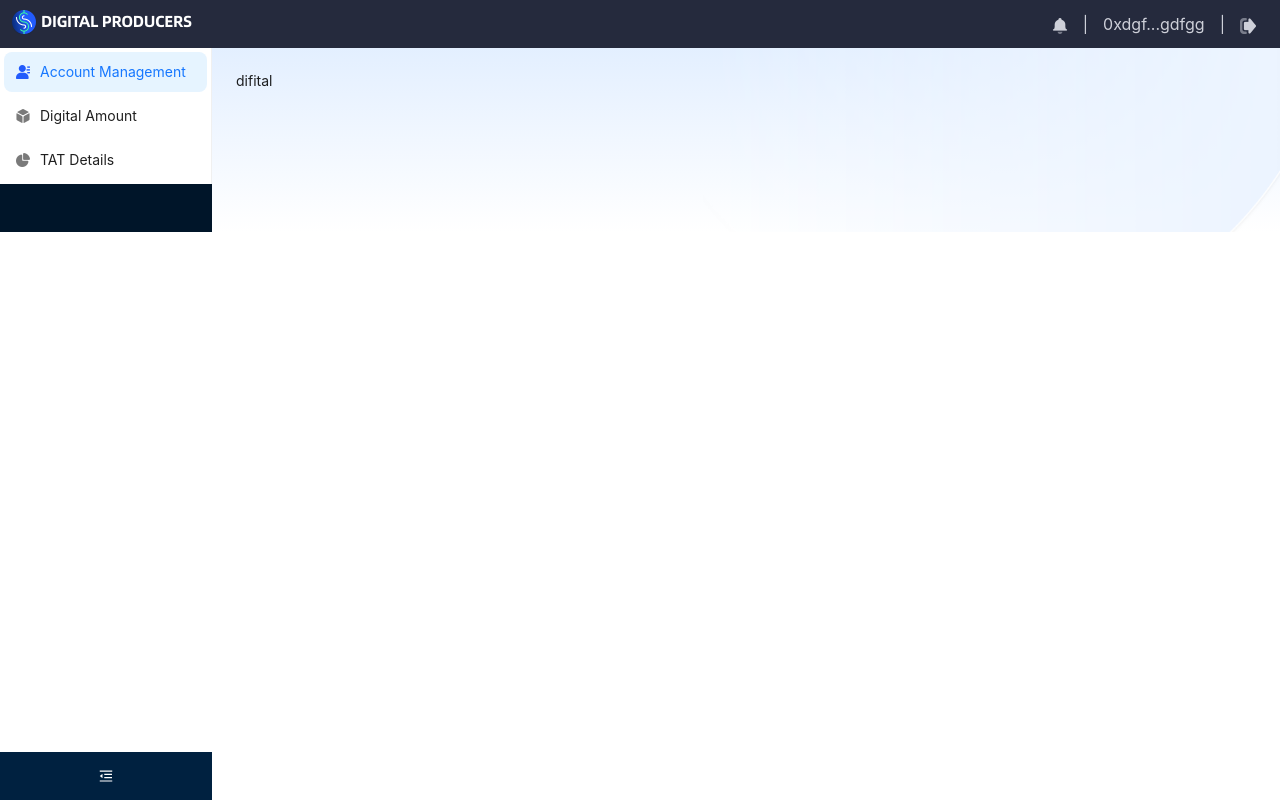
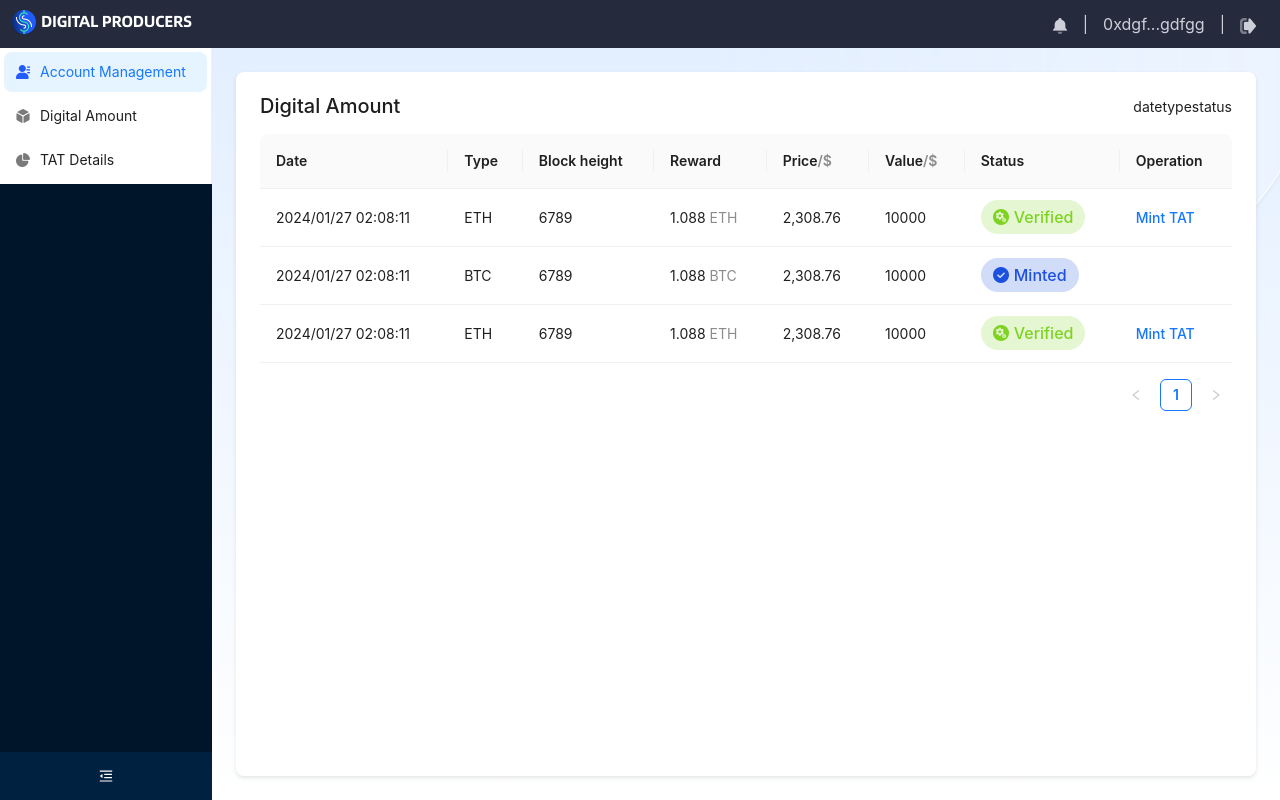
Before and after one commit to treasurenetprotocol/treasurenet-digitalAssets-platform-fe, a Vue app: page /manage/digital-amount in a window 1280 px wide. Built offline with nearby package versions, Linux system fonts and the light colour scheme.

Commit message:
add digital amount view

```diff
--- a/src/assets/common.less
+++ b/src/assets/common.less
@@ -2,9 +2,9 @@
 :where(.css-dev-only-do-not-override-19yxfbp).ant-menu-vertical .ant-menu-item,
 :where(.css-dev-only-do-not-override-19yxfbp).ant-menu-inline .ant-menu-submenu-title,
 :where(.css-dev-only-do-not-override-19yxfbp).ant-menu-vertical .ant-menu-submenu-title {
-  width: 100%;
+  width        : 100%;
   margin-inline: 0;
-  margin-block: 0;
+  margin-block : 0;
 }
 
 :where(.css-dev-only-do-not-override-19yxfbp).ant-menu .ant-menu-item,
@@ -14,22 +14,22 @@
 }
 
 :where(.css-dev-only-do-not-override-19yxfbp).ant-menu-light .ant-menu-item-selected {
-  font-weight: 500;
-  border-right: 3px solid #1677ff;
+  font-weight     : 500;
+  border-right    : 3px solid #1677ff;
   background-color: RGBA(213, 221, 252, 1.00);
 }
 
 :where(.css-dev-only-do-not-override-19yxfbp).ant-layout .ant-layout-sider-trigger,
 :where(.css-dev-only-do-not-override-19yxfbp).ant-layout .ant-layout-sider {
   background-color: #fff;
-  border-right: 1px solid #E8E8E8;
+  border-right    : 1px solid #E8E8E8;
 }
 
 :where(.css-dev-only-do-not-override-19yxfbp).ant-layout .ant-layout-sider-trigger {
-  color: #999;
-  text-align: left;
+  color       : #999;
+  text-align  : left;
   padding-left: 24px;
-  border-top: 1px solid #E8E8E8;
+  border-top  : 1px solid #E8E8E8;
 }
 
 :where(.css-dev-only-do-not-override-19yxfbp).ant-table-wrapper .ant-table {
@@ -43,3 +43,18 @@
   min-height   : calc(100vh - 96px);
   box-shadow   : 0px 2px 4px 0px rgba(0, 0, 0, 0.1);
 }
+
+.header-title {
+  display        : flex;
+  margin-bottom  : 18px;
+  align-items    : center;
+  justify-content: space-between;
+
+  h2 {
+    margin     : 0;
+    font-size  : 20px;
+    font-weight: 500;
+    color      : #1E1E1E;
+    line-height: 1;
+  }
+}
--- a/src/libs/utils.ts
+++ b/src/libs/utils.ts
@@ -2,3 +2,38 @@ export function addressCut(addr: string, len = 5, place = "..."): string {
   if (addr) return addr.slice(0, len) + place + addr.slice(-len);
   return "-";
 }
+
+export function num2zero(num: number): string | number {
+  if (num >= 10) return num;
+  return "0" + num;
+}
+
+export function realDate(dstr?: string | number): string {
+  const d = dstr ? new Date(dstr) : new Date();
+  return `${d.getFullYear()}/${num2zero(d.getMonth() + 1)}/${num2zero(
+    d.getDate()
+  )} ${num2zero(d.getHours())}:${num2zero(d.getMinutes())}:${num2zero(
+    d.getSeconds()
+  )}`;
+}
+
+export function numFormat(num: number | string | string[]) {
+  if (!num) return "-";
+
+  num = num.toString().split("."); // 分隔小数点
+  var arr = num[0].split("").reverse(); // 转换成字符数组并且倒序排列
+  var res: string[] = [];
+  for (var i = 0, len = arr.length; i < len; i++) {
+    if (i % 3 === 0 && i !== 0) {
+      res.push(","); // 添加分隔符
+    }
+    res.push(arr[i]);
+  }
+  res.reverse(); // 再次倒序成为正确的顺序
+  if (num[1]) {
+    // 如果有小数的话添加小数部分
+    return res.join("").concat("." + num[1]);
+  } else {
+    return res.join("");
+  }
+}
--- a/src/views/AccountManagementView.vue
+++ b/src/views/AccountManagementView.vue
@@ -1,6 +1,6 @@
 <template>
   <main class="card account">
-    <div class="title">
+    <div class="header-title">
       <h2>Account Management</h2>
       <a href="javascript:;" class="n-btn">
         <img src="@/assets/imgs/userbind-icon.png" alt="">
@@ -112,20 +112,6 @@ const data = [
 
 <style lang="less" scoped>
 .account {
-  .title {
-    display: flex;
-    margin-bottom: 18px;
-    align-items: center;
-    justify-content: space-between;
-
-    h2 {
-      margin: 0;
-      font-size: 20px;
-      font-weight: 500;
-      color: #1E1E1E;
-      line-height: 1;
-    }
-  }
   .n-btn {
     color: #fff;
     font-weight: 500;
--- a/src/views/DigitalAmountView.vue
+++ b/src/views/DigitalAmountView.vue
@@ -1,5 +1,135 @@
 <template>
-    difital
+  <main class="card digital">
+    <div class="header-title">
+      <h2>Digital Amount</h2>
+      <div class="choose">
+        <span>date</span>
+        <span>type</span>
+        <span>status</span>
+      </div>
+    </div>
+
+    <Table :columns="columns" :data-source="data">
+      <template #headerCell="{ column }">
+        <template v-if="column.key === 'price'">
+          Price<span style="color:#8c8c8c">/$</span>
+        </template>
+        <template v-if="column.key === 'value'">
+          Value<span style="color:#8c8c8c">/$</span>
+        </template>
+      </template>
+      <template #bodyCell="{ column, record }">
+        <template v-if="column.key === 'date'">{{ realDate(record.date) }}</template>
+        <template v-else-if="column.key === 'type'">{{ typeMaps[record.type] }}</template>
+        <template v-else-if="column.key === 'reward'">
+          {{ record.reward }} <span style="color:#8c8c8c">{{ typeMaps[record.type] }}</span>
+        </template>
+        <template v-else-if="column.key === 'price'">{{ numFormat(record.price) }}</template>
+        <template v-else-if="column.key === 'status'">
+          <Tag bgColor="rgba(126, 211, 33, .2)" iconColor="#7ED321" v-if="record.status === 1">
+            <template #icon>
+              <img src="@/assets/imgs/verified-icon.png" alt="">
+            </template>
+            <span>Verified</span>
+          </Tag>
+          <Tag bgColor="rgba(28, 80, 222, .2)" iconColor="#1C50DE" v-else>
+            <template #icon>
+              <img src="@/assets/imgs/reviewed-icon.png" alt="">
+            </template>
+            <span>Minted</span>
+          </Tag>
+        </template>
+        <template v-else-if="column.key === 'operation'">
+          <a href="javascript:;" style="font-weight:500" v-if="record.status === 1">Mint TAT</a>
+        </template>
+      </template>
+    </Table>
+  </main>
 </template>
 
-<script lang="ts" setup></script>
+<script lang="ts" setup>
+import Tag from '@/components/TagComp.vue'
+import { Table } from 'ant-design-vue'
+import { realDate, numFormat } from '@/libs/utils'
+
+const typeMaps: { [k: string]: string } = {
+  1: 'ETH',
+  2: 'BTC'
+}
+
+const columns = [
+  {
+    title: 'Date',
+    dataIndex: 'date',
+    key: 'date',
+  },
+  {
+    title: 'Type',
+    dataIndex: 'type',
+    key: 'type',
+  },
+  {
+    title: 'Block height',
+    dataIndex: 'block',
+    key: 'block',
+  },
+  {
+    title: 'Reward',
+    key: 'reward',
+    dataIndex: 'reward',
+  },
+  {
+    title: 'Price',
+    key: 'price',
+    dataIndex: 'price',
+  },
+  {
+    title: 'Value',
+    key: 'value',
+    dataIndex: 'value',
+  },
+  {
+    title: 'Status',
+    key: 'status',
+    dataIndex: 'status',
+  },
+  {
+    title: 'Operation',
+    key: 'operation',
+    dataIndex: 'operation',
+  }
+]
+
+const data = [
+  {
+    key: '1',
+    date: 1706321291210,
+    type: 1,
+    block: 6789,
+    reward: 1.088,
+    price: 2308.76,
+    value: 10000,
+    status: 1
+  },
+  {
+    key: '2',
+    date: 1706321291210,
+    type: 2,
+    block: 6789,
+    reward: 1.088,
+    price: 2308.76,
+    value: 10000,
+    status: 2
+  },
+  {
+    key: '3',
+    date: 1706321291210,
+    type: 1,
+    block: 6789,
+    reward: 1.088,
+    price: 2308.76,
+    value: 10000,
+    status: 1
+  },
+]
+</script>
```
Also changed, not shown: src/assets/imgs/verified-icon.png (added).
